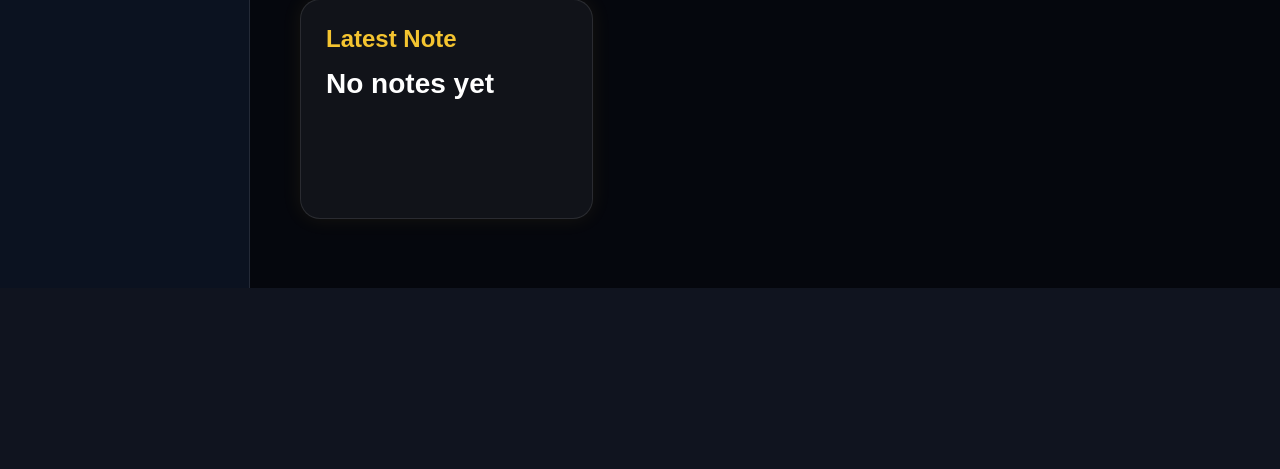
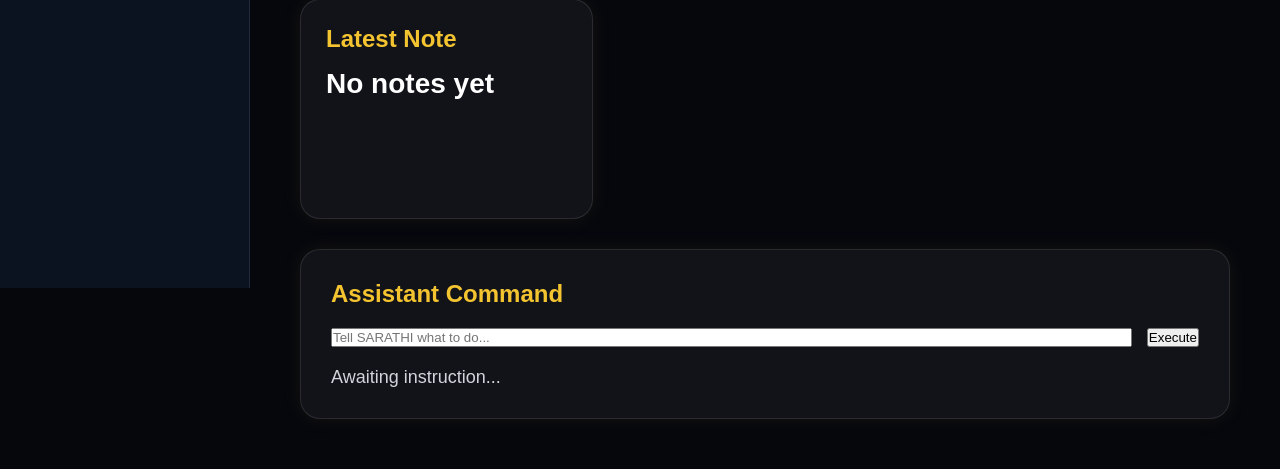
Before and after one commit to bsvk2194/sarathi, a Flask app: page /dashboard in a window 1280 px wide. Shown: the part 512-981 px from the top of the page. Before the commit the page ends 800 px from the top, so only its background shows below. Run offline with Flask 3, Linux system fonts and the light colour scheme; data that the repository does not hold is empty.

Commit message:
home and app update

```diff
--- a/app.py
+++ b/app.py
@@ -477,6 +477,33 @@ def delete_event(event_id):
         "message":"Event deleted"
     })
 
+#assistant command route
+@app.route('/assistant-command', methods=['POST'])
+def assistant_command():
+
+    data = request.get_json()
+
+    command = data.get("command", "").lower()
+
+    if "hello" in command:
+
+        return jsonify({
+            "response":
+            "Hello Karthik. SARATHI online."
+        })
+
+    if "status" in command:
+
+        return jsonify({
+            "response":
+            "All systems operational."
+        })
+
+    return jsonify({
+        "response":
+        "Command not recognized yet."
+    })
+
 # Start server
 if __name__ == '__main__':
 
--- a/templates/home.html
+++ b/templates/home.html
@@ -81,6 +81,49 @@ SARATHI Home
         color:#d1d5db;
     }
 
+    .assistant-card{
+
+        background:rgba(255,255,255,0.05);
+
+        border:1px solid rgba(255,255,255,0.1);
+
+        border-radius:20px;
+
+        padding:30px;
+
+        margin-top:30px;
+
+        box-shadow:0 0 20px rgba(244,196,48,0.08);
+    }
+
+    .assistant-card h2{
+
+        color:#f4c430;
+
+        margin-bottom:20px;
+    }
+
+    .assistant-input{
+
+        display:flex;
+
+        gap:15px;
+
+        margin-bottom:20px;
+    }
+
+    .assistant-input input{
+
+        flex:1;
+    }
+
+    #assistantResponse{
+
+        color:#d1d5db;
+
+        font-size:18px;
+    }
+
 </style>
 
 {% endblock %}
@@ -134,6 +177,30 @@ SARATHI Home
         </p>
 
     </div>
+
+</div>
+
+<div class="assistant-card">
+
+    <h2>Assistant Command</h2>
+
+    <div class="assistant-input">
+
+        <input
+            type="text"
+            id="assistantCommand"
+            placeholder="Tell SARATHI what to do..."
+        >
+
+        <button onclick="runCommand()">
+            Execute
+        </button>
+
+    </div>
+
+    <p id="assistantResponse">
+        Awaiting instruction...
+    </p>
 
 </div>
 
@@ -251,6 +318,39 @@ SARATHI Home
         })
     }
 
+    async function runCommand(){
+
+        let command =
+            document.getElementById(
+                'assistantCommand'
+            ).value
+
+        if (!command){
+            return;
+        }
+
+        let response =
+            await fetch('/assistant-command', {
+
+                method:'POST',
+
+                headers:{
+                    'Content-Type':'application/json'
+                },
+
+                body:JSON.stringify({
+                    command:command
+                })
+            })
+
+        let data = await response.json()
+
+        document.getElementById(
+            'assistantResponse'
+        ).innerText =
+            data.response
+    }
+
     updateGreeting()
 
     loadDashboard()
```
